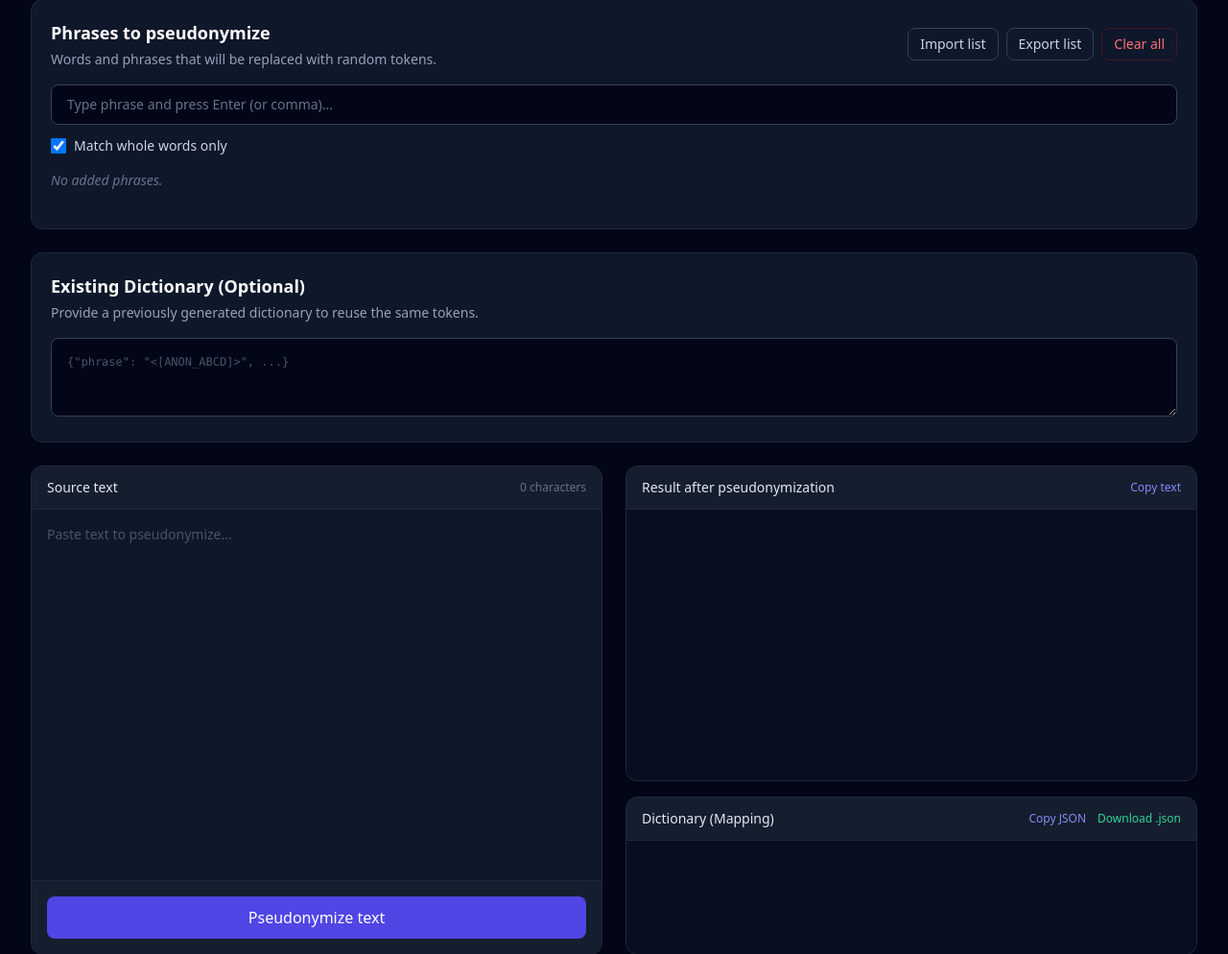
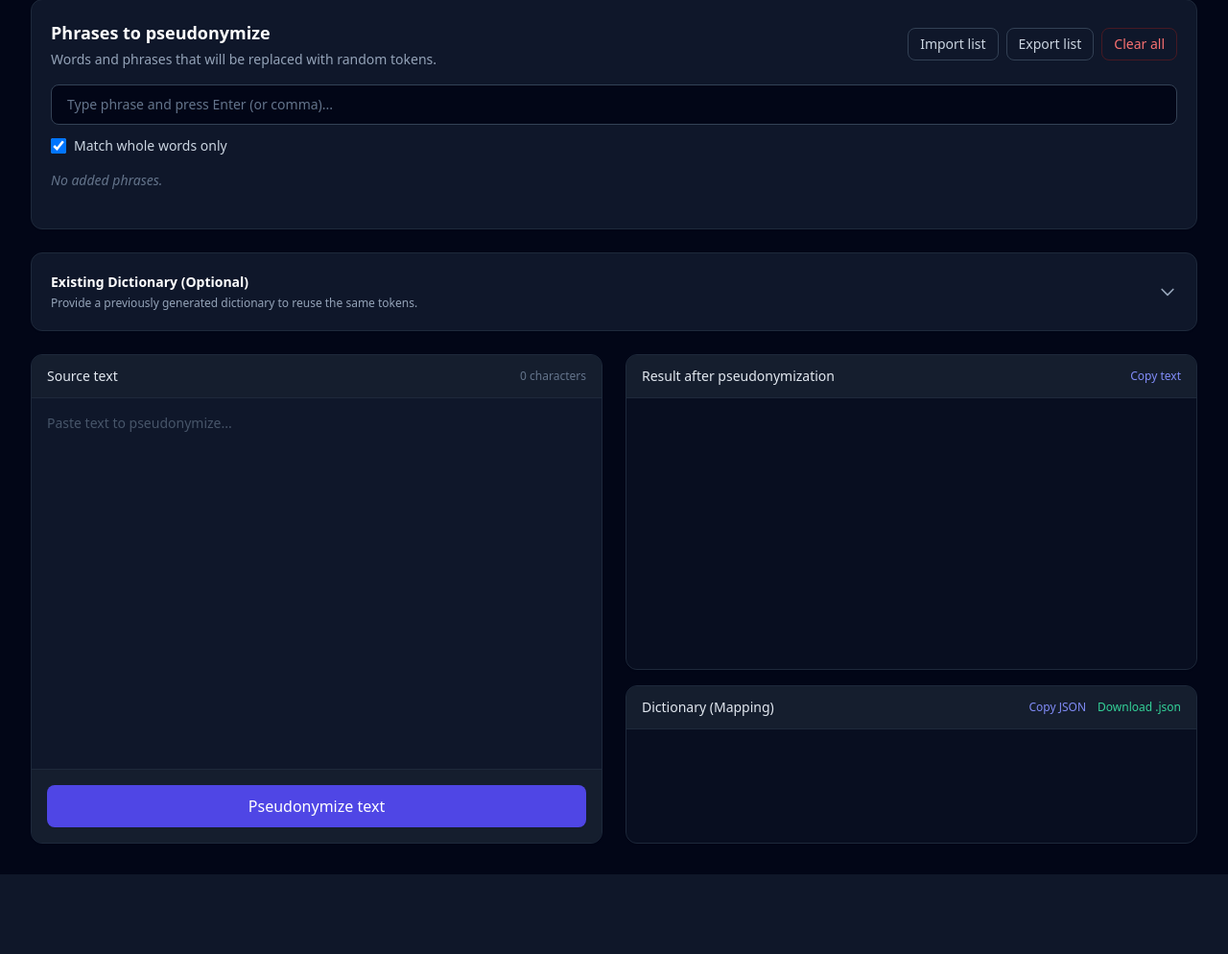
Before and after one commit to kkplaska/TextPseudonymizer, a FastAPI app: page / in a window 1280 px wide. Shown: the part 98-1092 px from the top of the page at 96% size. After the commit the page ends 1009 px from the top, so only its background shows below. Run offline with FastAPI, Linux system fonts and the light colour scheme; style sheets or scripts are compiled from the project's sources.

Commit message:
Make existing dictionary section collapsible

```diff
--- a/app/templates/index.html
+++ b/app/templates/index.html
@@ -110,15 +110,20 @@
                 </div>
             </section>
 
-            <!-- Existing Dictionary Section -->
-            <section class="bg-slate-900 border border-slate-800 rounded-xl p-5 shadow-sm">
-                <div class="flex flex-col sm:flex-row justify-between items-start sm:items-center gap-4 mb-4">
-                    <div>
-                        <h2 data-i18n="existing_dict_title" class="text-lg font-semibold text-white">Existing Dictionary (Optional)</h2>
-                        <p data-i18n="existing_dict_desc" class="text-sm text-slate-400 mt-1">Provide a previously generated dictionary to reuse the same tokens.</p>
+            <!-- Existing Dictionary Section (Collapsible) -->
+            <section class="bg-slate-900 border border-slate-800 rounded-xl overflow-hidden shadow-sm transition-all">
+                <button type="button" onclick="toggleExistingDict()" class="w-full p-4 sm:p-5 flex items-center justify-between text-left hover:bg-slate-850/60 transition-colors focus:outline-none">
+                    <div class="flex flex-col">
+                        <h2 data-i18n="existing_dict_title" class="text-sm font-semibold text-white">Existing Dictionary (Optional)</h2>
+                        <p data-i18n="existing_dict_desc" class="text-xs text-slate-400 mt-1">Provide a previously generated dictionary to reuse the same tokens.</p>
                     </div>
+                    <svg id="existing-dict-chevron" class="w-5 h-5 text-slate-400 transition-transform duration-200 flex-shrink-0 ml-4" fill="none" stroke="currentColor" viewBox="0 0 24 24">
+                        <path stroke-linecap="round" stroke-linejoin="round" stroke-width="2" d="M19 9l-7 7-7-7"></path>
+                    </svg>
+                </button>
+                <div id="existing-dict-content" class="hidden px-4 sm:px-5 pb-5 pt-1 border-t border-slate-800/60">
+                    <textarea id="existing-dict" class="w-full bg-slate-950 border border-slate-700 rounded-lg p-4 text-xs font-mono text-slate-300 focus:outline-none focus:ring-2 focus:ring-indigo-500 focus:border-indigo-500 placeholder-slate-600 resize-y" data-i18n-placeholder="existing_dict_ph" placeholder='{"phrase": "<[ANON_ABCD]>", ...}' rows="3"></textarea>
                 </div>
-                <textarea id="existing-dict" class="w-full bg-slate-950 border border-slate-700 rounded-lg p-4 text-xs font-mono text-slate-300 focus:outline-none focus:ring-2 focus:ring-indigo-500 focus:border-indigo-500 placeholder-slate-600 resize-y" data-i18n-placeholder="existing_dict_ph" placeholder='{"phrase": "<[ANON_ABCD]>", ...}' rows="3"></textarea>
             </section>
 
             <!-- Main Grid for Pseudonymization -->
@@ -441,6 +446,19 @@
 
         function t(key) {
             return i18n[currentLang][key] || key;
+        }
+
+        function toggleExistingDict() {
+            const content = document.getElementById('existing-dict-content');
+            const chevron = document.getElementById('existing-dict-chevron');
+            const isHidden = content.classList.contains('hidden');
+            if (isHidden) {
+                content.classList.remove('hidden');
+                chevron.classList.add('rotate-180');
+            } else {
+                content.classList.add('hidden');
+                chevron.classList.remove('rotate-180');
+            }
         }
 
         // --- Tab Switching ---
```
